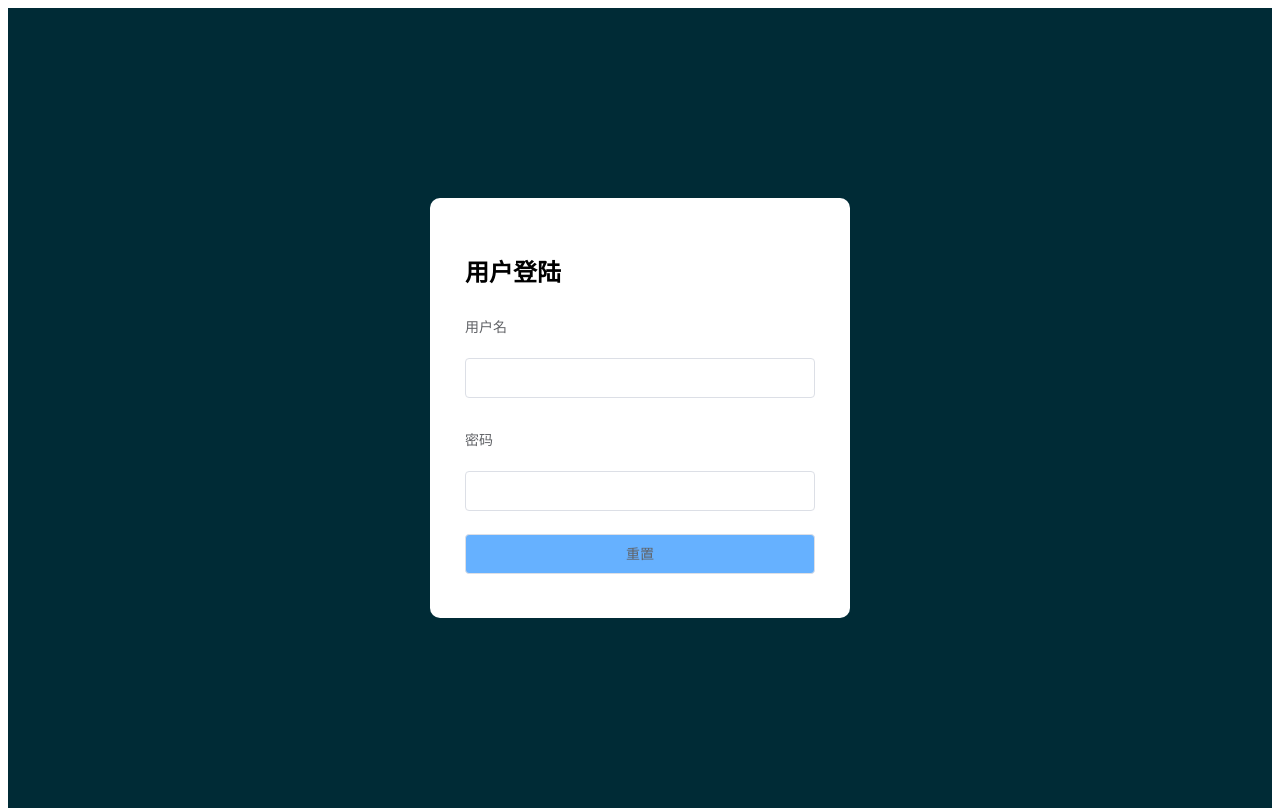
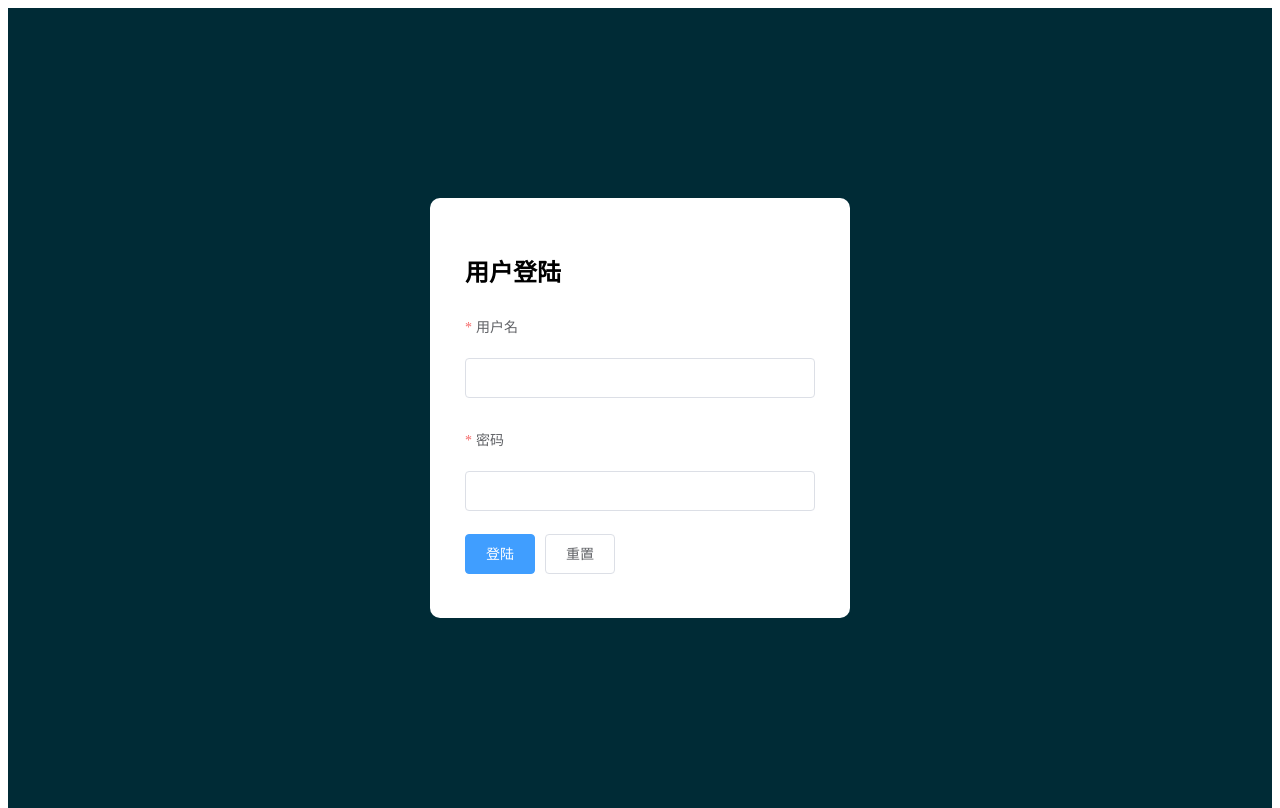
Before and after one commit to HippySir/backstage-management-system, a Vue app: page /#/login in a window 1280 px wide. Built offline with nearby package versions, Linux system fonts and the light colour scheme.

Commit message:
登陆验证的完成

```diff
--- a/src/components/login.vue
+++ b/src/components/login.vue
@@ -1,33 +1,77 @@
 <template>
   <div id="loginfirst">
     <div id="login">
-
-      <el-form label-position="top" label-width="80px">
-           <h2>用户登陆</h2>
-        <el-form-item label="用户名">
-          <el-input></el-input>
+      <el-form
+        label-position="top"
+        label-width="80px"
+        :model="ruleLogin"
+        :rules="rules"
+        ref="ruleLogin"
+      >
+        <h2>用户登陆</h2>
+        <el-form-item label="用户名" prop="username">
+          <el-input v-model="ruleLogin.username"></el-input>
         </el-form-item>
-        <el-form-item label="密码">
-          <el-input></el-input>
+        <el-form-item label="密码" prop="password">
+          <el-input v-model="ruleLogin.password"></el-input>
         </el-form-item>
         <el-form-item>
-          <el-button>重置</el-button>
+          <el-button type="primary" @click="submitlogin('ruleLogin')">登陆</el-button>
+          <el-button @click="resetLogin('ruleLogin')">重置</el-button>
         </el-form-item>
       </el-form>
     </div>
   </div>
 </template>
 <script>
-export default {};
+export default {
+  data() {
+    return {
+      ruleLogin: {
+        username: "",
+        password: ""
+      },
+      rules: {
+        username: [
+          { required: true, message: "请输入用户名", trigger: "blur" },
+          { min: 4, max: 16, message: "长度在 4 到 16 个字符", trigger: "blur" }
+        ],
+        password: [
+          { required: true, message: "请输入密码", trigger: "blur" },
+          { min: 5, max: 20, message: "长度在 5 到 20 个字符", trigger: "blur" }
+        ]
+      }
+    };
+  },
+  methods: {
+    submitlogin(ruleLogin) {
+      this.$refs[ruleLogin].validate(valid => {
+        if (valid) {
+          alert("submit!");
+        } else {
+          this.$message({
+            message: "验证没有通过！",
+            type: "warning"
+          });
+          return false;
+        }
+      });
+    },
+    // 重置的方法
+     resetLogin(ruleLogin) {
+        this.$refs[ruleLogin].resetFields();
+      },
+  }
+};
 </script>
 
 <style lang="scss" >
 #loginfirst {
-    background-color:#002b36;
-    height: 100%;
-    display: flex;
-    justify-content: center;
-    align-items: center;
+  background-color: #002b36;
+  height: 100%;
+  display: flex;
+  justify-content: center;
+  align-items: center;
   #login {
     width: 420px;
     height: 420px;
@@ -35,12 +79,12 @@ export default {};
     padding: 35px;
     box-sizing: border-box;
     border-radius: 10px;
-    .el-form-item__content{
-        button{
-            width: 100%;
-            background-color: #66b1ff;
-        }
-    }
+    // .el-form-item__content{
+    //     button{
+    //         width: 100%;
+    //         background-color: #66b1ff;
+    //     }
+    // }
   }
 }
 </style>
```
